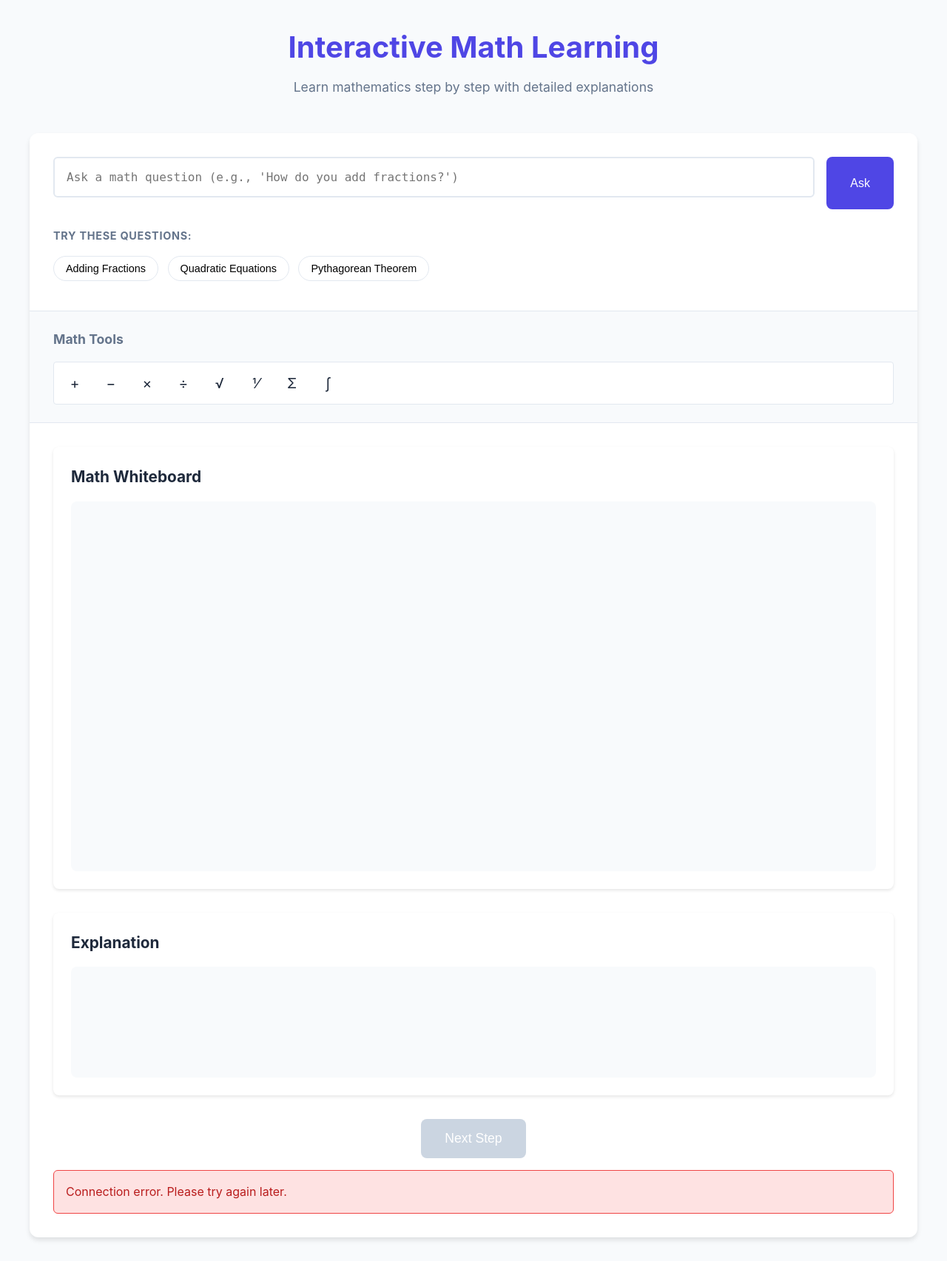
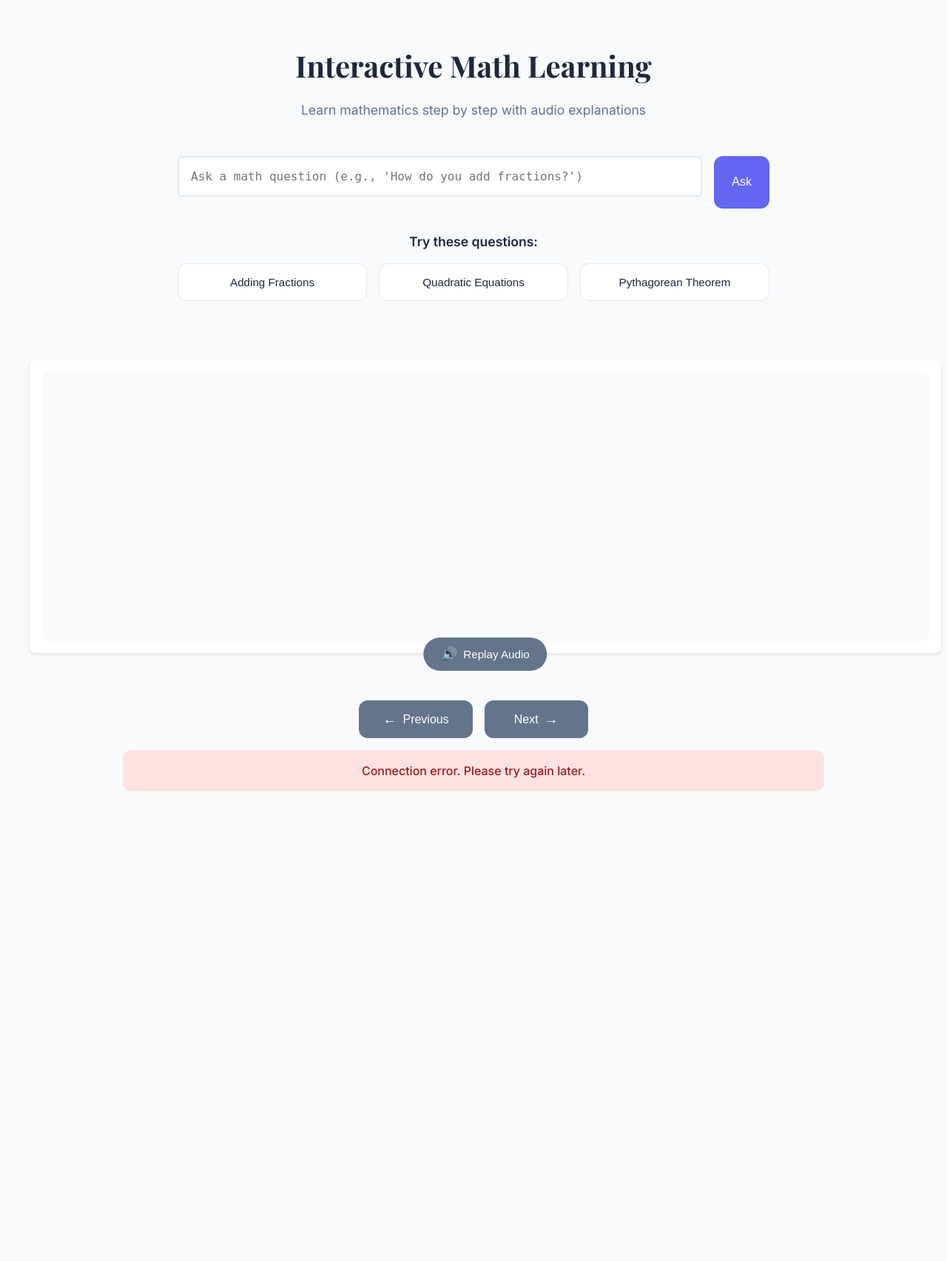
Before and after one commit to seantauber/mathboard, a Flask app: page / in a window 1280 px wide. Shown: the whole page at 74% size. After the commit the page ends 1070 px from the top, so only its background shows below. Run offline with Flask 3, Linux system fonts and the light colour scheme; some libraries are stand-ins or nearby versions.

Commit message:
"removed the text explanation becasue it's now audio"

```diff
--- a/static/css/styles.css
+++ b/static/css/styles.css
@@ -1,322 +1,313 @@
-/* Base Styles */
 :root {
-    --primary-color: #4f46e5;
-    --secondary-color: #818cf8;
+    --primary-color: #6366f1;
+    --primary-hover: #4f46e5;
     --background-color: #f8fafc;
-    --text-color: #1e293b;
+    --surface-color: #ffffff;
+    --text-primary: #1e293b;
+    --text-secondary: #64748b;
     --border-color: #e2e8f0;
-    --shadow-color: rgba(0, 0, 0, 0.1);
-    --hover-color: #f1f5f9;
+    --shadow-sm: 0 1px 2px 0 rgb(0 0 0 / 0.05);
+    --shadow-md: 0 4px 6px -1px rgb(0 0 0 / 0.1), 0 2px 4px -2px rgb(0 0 0 / 0.1);
+    --shadow-lg: 0 10px 15px -3px rgb(0 0 0 / 0.1), 0 4px 6px -4px rgb(0 0 0 / 0.1);
 }
 
-* {
+/* Global Styles */
+body {
     margin: 0;
     padding: 0;
-    box-sizing: border-box;
+    font-family: 'Inter', sans-serif;
+    background-color: var(--background-color);
+    color: var(--text-primary);
+    line-height: 1.5;
 }
 
-body {
-    font-family: -apple-system, BlinkMacSystemFont, 'Segoe UI', Roboto, 'Helvetica Neue', Arial, sans-serif;
-    line-height: 1.6;
-    color: var(--text-color);
-    background-color: var(--background-color);
-}
-
-/* App Layout */
+/* App Container */
 .app-container {
-    max-width: 1400px;
+    max-width: 1200px;
     margin: 0 auto;
     padding: 2rem;
 }
 
+/* Header */
 .app-header {
     text-align: center;
     margin-bottom: 3rem;
 }
 
 .app-header h1 {
+    font-family: 'Playfair Display', serif;
     font-size: 2.5rem;
-    color: var(--primary-color);
+    color: var(--text-primary);
     margin-bottom: 0.5rem;
 }
 
 .header-subtitle {
-    color: #64748b;
+    color: var(--text-secondary);
     font-size: 1.1rem;
+    font-weight: 400;
 }
 
-.app-content {
+/* Learning Container */
+.learning-container {
     display: flex;
-    justify-content: center;
-}
-
-.learning-container {
-    width: 100%;
-    max-width: 1200px;
-    background: white;
-    border-radius: 12px;
-    box-shadow: 0 4px 6px var(--shadow-color);
-    overflow: hidden;
+    flex-direction: column;
+    gap: 3rem;
 }
 
 /* Question Section */
 .question-section {
-    padding: 2rem;
-    background: white;
-    border-bottom: 1px solid var(--border-color);
+    width: 100%;
+    max-width: 800px;
+    margin: 0 auto;
 }
 
 .input-wrapper {
     display: flex;
     gap: 1rem;
-    margin-bottom: 1.5rem;
+    margin-bottom: 2rem;
 }
 
 .math-input {
     flex: 1;
-    padding: 1rem;
+    padding: 1rem 1.25rem;
     font-size: 1rem;
+    font-family: 'Inter', sans-serif;
     border: 2px solid var(--border-color);
-    border-radius: 8px;
-    transition: all 0.2s;
+    border-radius: 0.75rem;
+    background-color: var(--surface-color);
+    color: var(--text-primary);
+    transition: all 0.2s ease;
 }
 
 .math-input:focus {
     border-color: var(--primary-color);
     outline: none;
-    box-shadow: 0 0 0 3px rgba(79, 70, 229, 0.1);
+    box-shadow: 0 0 0 3px rgba(99, 102, 241, 0.1);
 }
 
 .ask-button {
-    padding: 0 2rem;
-    background: var(--primary-color);
+    padding: 1rem 1.5rem;
+    background-color: var(--primary-color);
     color: white;
     border: none;
-    border-radius: 8px;
+    border-radius: 0.75rem;
+    cursor: pointer;
     font-size: 1rem;
-    cursor: pointer;
-    transition: background-color 0.2s;
+    font-weight: 500;
+    transition: all 0.2s ease;
 }
 
 .ask-button:hover {
-    background: var(--secondary-color);
+    background-color: var(--primary-hover);
+    transform: translateY(-1px);
 }
 
 /* Quick Questions */
 .quick-questions {
-    margin-top: 1.5rem;
+    text-align: center;
 }
 
 .quick-questions h3 {
     margin-bottom: 1rem;
-    color: #64748b;
-    font-size: 0.9rem;
-    text-transform: uppercase;
-    letter-spacing: 0.05em;
+    color: var(--text-primary);
+    font-size: 1.1rem;
+    font-weight: 600;
+}
+
+.quick-questions-grid {
+    display: grid;
+    grid-template-columns: repeat(auto-fit, minmax(200px, 1fr));
+    gap: 1rem;
+    max-width: 800px;
+    margin: 0 auto;
 }
 
 .quick-question {
-    margin-right: 0.5rem;
-    margin-bottom: 0.5rem;
-    padding: 0.5rem 1rem;
-    background: white;
+    padding: 1rem;
+    background-color: var(--surface-color);
     border: 1px solid var(--border-color);
-    border-radius: 20px;
-    font-size: 0.9rem;
+    border-radius: 0.75rem;
     cursor: pointer;
-    transition: all 0.2s;
+    font-size: 0.95rem;
+    font-weight: 500;
+    color: var(--text-primary);
+    transition: all 0.2s ease;
 }
 
 .quick-question:hover {
-    background: var(--hover-color);
+    background-color: var(--background-color);
     border-color: var(--primary-color);
-    color: var(--primary-color);
-}
-
-/* Tools Section */
-.tools-section {
-    padding: 1.5rem 2rem;
-    background: var(--background-color);
-    border-bottom: 1px solid var(--border-color);
-}
-
-.tools-section h2 {
-    font-size: 1.1rem;
-    margin-bottom: 1rem;
-    color: #64748b;
-}
-
-.math-symbols {
-    display: flex;
-    gap: 0.5rem;
-    flex-wrap: wrap;
-}
-
-.math-symbol {
-    width: 40px;
-    height: 40px;
-    display: flex;
-    align-items: center;
-    justify-content: center;
-    background: white;
-    border: 1px solid var(--border-color);
-    border-radius: 8px;
-    cursor: pointer;
-    transition: all 0.2s;
-    font-size: 1.2rem;
-}
-
-.math-symbol:hover {
-    background: var(--hover-color);
-    border-color: var(--primary-color);
-    color: var(--primary-color);
+    transform: translateY(-1px);
+    box-shadow: var(--shadow-md);
 }
 
 /* Display Section */
 .display-section {
+    width: 100%;
+    display: flex;
+    flex-direction: column;
+    align-items: center;
+}
+
+.whiteboard-container {
+    width: 100%;
+    max-width: 900px;
+    margin: 0 auto;
+    position: relative;
+    background-color: var(--surface-color);
+    border-radius: 1rem;
+    box-shadow: var(--shadow-lg);
     padding: 2rem;
 }
 
-.display-container {
-    display: flex;
-    flex-direction: column;
-    gap: 2rem;
-    margin-bottom: 1.5rem;
-}
-
-.math-display-section,
-.explanation-display-section {
-    background: white;
-    border-radius: 8px;
-    padding: 1.5rem;
-    box-shadow: 0 2px 4px var(--shadow-color);
-    width: 100%;
-}
-
-.math-display-section h2,
-.explanation-display-section h2 {
-    font-size: 1.3rem;
-    color: var(--text-color);
-    margin-bottom: 1rem;
-}
-
 .math-whiteboard {
-    min-height: 500px;
-    background: var(--background-color);
-    border-radius: 8px;
-    padding: 1.5rem;
+    min-height: 300px;
+    padding: 2rem;
+    background-color: var(--background-color);
+    border-radius: 0.75rem;
+    overflow-x: auto;
+    font-size: 1.2rem;
     display: flex;
     align-items: center;
     justify-content: center;
-    font-size: 1.2rem;
-}
-
-/* MathJax specific styling */
-.math-whiteboard .MathJax {
-    font-size: 120% !important;
-    margin: 0 auto;
-}
-
-.explanation-content {
-    height: 150px;
-    background: var(--background-color);
-    border-radius: 8px;
-    padding: 1.5rem;
-    overflow-y: auto;
-}
-
-.explanation-content p {
-    margin-bottom: 1rem;
-    font-size: 1.1rem;
-    line-height: 1.6;
+    position: relative;
 }
 
 /* Step Control */
 .step-control {
     display: flex;
     justify-content: center;
+    gap: 1rem;
     margin-top: 2rem;
+    width: 100%;
+    max-width: 900px;
 }
 
-.next-step-button {
+.nav-button {
     padding: 1rem 2rem;
-    background: var(--primary-color);
+    background-color: var(--primary-color);
     color: white;
     border: none;
-    border-radius: 8px;
-    font-size: 1.1rem;
+    border-radius: 0.75rem;
     cursor: pointer;
-    transition: all 0.2s;
+    font-size: 1rem;
+    font-weight: 500;
+    min-width: 140px;
+    transition: all 0.2s ease;
+    display: flex;
+    align-items: center;
+    justify-content: center;
+    gap: 0.5rem;
 }
 
-.next-step-button:hover:not(:disabled) {
-    background: var(--secondary-color);
-    transform: translateY(-2px);
+.nav-button:disabled {
+    background-color: var(--text-secondary);
+    cursor: not-allowed;
+    transform: none;
 }
 
-.next-step-button:disabled {
-    background: #cbd5e1;
-    cursor: not-allowed;
+.nav-button:hover:not(:disabled) {
+    background-color: var(--primary-hover);
+    transform: translateY(-1px);
+    box-shadow: var(--shadow-md);
 }
 
-/* Loading and Error States */
+.nav-icon {
+    font-size: 1.2rem;
+    line-height: 1;
+}
+
+/* Loading Spinner */
 .loading-spinner {
     display: none;
-    margin: 2rem auto;
-    width: 40px;
-    height: 40px;
-    border: 4px solid var(--background-color);
+    position: absolute;
+    top: 50%;
+    left: 50%;
+    transform: translate(-50%, -50%);
+    width: 50px;
+    height: 50px;
+    border: 4px solid rgba(99, 102, 241, 0.1);
     border-top: 4px solid var(--primary-color);
     border-radius: 50%;
     animation: spin 1s linear infinite;
+    z-index: 10;
 }
 
-.error-message {
-    display: none;
-    margin-top: 1rem;
-    padding: 1rem;
-    background: #fee2e2;
-    border: 1px solid #ef4444;
-    border-radius: 6px;
-    color: #b91c1c;
+.loading-spinner::after {
+    content: '';
+    position: fixed;
+    top: 0;
+    left: 0;
+    right: 0;
+    bottom: 0;
+    background: rgba(255, 255, 255, 0.8);
+    border-radius: 0.75rem;
 }
 
 @keyframes spin {
-    0% { transform: rotate(0deg); }
-    100% { transform: rotate(360deg); }
+    0% { transform: translate(-50%, -50%) rotate(0deg); }
+    100% { transform: translate(-50%, -50%) rotate(360deg); }
 }
 
-/* Welcome Message */
-.welcome-message {
+/* Error Message */
+.error-message {
+    display: none;
+    padding: 1rem 1.5rem;
+    margin: 1rem 0;
+    background-color: #fee2e2;
+    color: #991b1b;
+    border-radius: 0.75rem;
+    width: 100%;
+    max-width: 900px;
     text-align: center;
-    padding: 3rem 2rem;
-    color: #64748b;
+    font-weight: 500;
 }
 
-.welcome-message h3 {
-    color: var(--text-color);
-    margin-bottom: 1rem;
-    font-size: 1.5rem;
+/* Replay Audio Button */
+.replay-audio-button {
+    position: absolute;
+    bottom: -24px;
+    left: 50%;
+    transform: translateX(-50%);
+    display: flex;
+    align-items: center;
+    justify-content: center;
+    padding: 0.75rem 1.5rem;
+    background-color: var(--primary-color);
+    color: white;
+    border: none;
+    border-radius: 2rem;
+    cursor: pointer;
+    font-size: 0.95rem;
+    font-weight: 500;
+    transition: all 0.2s ease;
+    box-shadow: var(--shadow-md);
 }
 
-.welcome-message p {
-    margin-bottom: 0.5rem;
+.replay-audio-button:hover:not(:disabled) {
+    background-color: var(--primary-hover);
+    transform: translateX(-50%) translateY(-2px);
+    box-shadow: var(--shadow-lg);
+}
+
+.replay-audio-button:disabled {
+    background-color: var(--text-secondary);
+    cursor: not-allowed;
+    box-shadow: none;
+    transform: translateX(-50%);
+}
+
+.replay-audio-button .replay-icon {
+    margin-right: 0.5rem;
+    font-size: 1.1rem;
 }
 
 /* Waiting Message */
 .waiting-message {
     text-align: center;
-    padding: 3rem 2rem;
-    color: #64748b;
-    display: flex;
-    align-items: center;
-    justify-content: center;
-    min-height: 200px;
-}
-
-.waiting-message p {
-    font-size: 1.1rem;
-    color: var(--primary-color);
+    color: var(--text-secondary);
+    padding: 2rem;
+    font-weight: 500;
 }
 
 /* Responsive Design */
@@ -325,16 +316,33 @@ body {
         padding: 1rem;
     }
 
+    .app-header h1 {
+        font-size: 2rem;
+    }
+
     .input-wrapper {
         flex-direction: column;
     }
 
     .ask-button {
         width: 100%;
+    }
+
+    .whiteboard-container {
         padding: 1rem;
     }
 
-    .math-symbols {
-        justify-content: center;
+    .math-whiteboard {
+        padding: 1rem;
+        min-height: 250px;
+    }
+
+    .step-control {
+        flex-direction: column;
+        gap: 0.5rem;
+    }
+
+    .nav-button {
+        width: 100%;
     }
 }
--- a/templates/index.html
+++ b/templates/index.html
@@ -4,6 +4,11 @@
     <meta charset="UTF-8">
     <meta name="viewport" content="width=device-width, initial-scale=1.0">
     <title>Interactive Math Learning</title>
+
+    <!-- Google Fonts -->
+    <link rel="preconnect" href="https://fonts.googleapis.com">
+    <link rel="preconnect" href="https://fonts.gstatic.com" crossorigin>
+    <link href="https://fonts.googleapis.com/css2?family=Inter:wght@400;500;600;700&family=Playfair+Display:wght@700&display=swap" rel="stylesheet">
 
     <!-- Styles -->
     <link rel="stylesheet" href="{{ url_for('static', filename='css/styles.css') }}">
@@ -20,7 +25,7 @@
     <div class="app-container">
         <header class="app-header">
             <h1>Interactive Math Learning</h1>
-            <p class="header-subtitle">Learn mathematics step by step with detailed explanations</p>
+            <p class="header-subtitle">Learn mathematics step by step with audio explanations</p>
         </header>
 
         <main class="app-content">
@@ -36,50 +41,34 @@
                     <!-- Quick Questions -->
                     <div class="quick-questions">
                         <h3>Try these questions:</h3>
-                        <button class="quick-question" data-question="How do you add fractions?">Adding Fractions</button>
-                        <button class="quick-question" data-question="How do you solve quadratic equations?">Quadratic Equations</button>
-                        <button class="quick-question" data-question="What is the Pythagorean theorem?">Pythagorean Theorem</button>
+                        <div class="quick-questions-grid">
+                            <button class="quick-question" data-question="How do you add fractions?">Adding Fractions</button>
+                            <button class="quick-question" data-question="How do you solve quadratic equations?">Quadratic Equations</button>
+                            <button class="quick-question" data-question="What is the Pythagorean theorem?">Pythagorean Theorem</button>
+                        </div>
                     </div>
                 </section>
 
-                <!-- Math Tools Section -->
-                <section class="tools-section">
-                    <h2>Math Tools</h2>
-                    <div class="math-symbols">
-                        <span class="math-symbol" data-symbol="+">+</span>
-                        <span class="math-symbol" data-symbol="-">−</span>
-                        <span class="math-symbol" data-symbol="\times">×</span>
-                        <span class="math-symbol" data-symbol="\div">÷</span>
-                        <span class="math-symbol" data-symbol="\sqrt{}">√</span>
-                        <span class="math-symbol" data-symbol="\frac{}{}">⅟</span>
-                        <span class="math-symbol" data-symbol="\sum">Σ</span>
-                        <span class="math-symbol" data-symbol="\int">∫</span>
-                    </div>
-                </section>
-
-                <!-- Split Display Section -->
+                <!-- Math Display Section -->
                 <section class="display-section">
-                    <div class="display-container">
-                        <!-- Math Display -->
-                        <div class="math-display-section">
-                            <h2>Math Whiteboard</h2>
-                            <div id="mathWhiteboard" class="math-whiteboard"></div>
-                        </div>
-
-                        <!-- Explanation Display -->
-                        <div class="explanation-display-section">
-                            <h2>Explanation</h2>
-                            <div id="explanationDisplay" class="explanation-content"></div>
-                        </div>
+                    <div class="whiteboard-container">
+                        <div id="mathWhiteboard" class="math-whiteboard"></div>
+                        <!-- Loading Indicator -->
+                        <div class="loading-spinner"></div>
+                        <button id="replayAudioButton" class="replay-audio-button" disabled>
+                            <span class="replay-icon">🔊</span> Replay Audio
+                        </button>
                     </div>
 
                     <!-- Step Control -->
                     <div class="step-control">
-                        <button id="nextStepButton" class="next-step-button" disabled>Next Step</button>
+                        <button id="prevStepButton" class="nav-button prev-step-button" disabled>
+                            <span class="nav-icon">←</span> Previous
+                        </button>
+                        <button id="nextStepButton" class="nav-button next-step-button" disabled>
+                            Next <span class="nav-icon">→</span>
+                        </button>
                     </div>
-
-                    <!-- Loading Indicator -->
-                    <div class="loading-spinner"></div>
 
                     <!-- Error Display -->
                     <div id="errorDisplay" class="error-message"></div>
```
